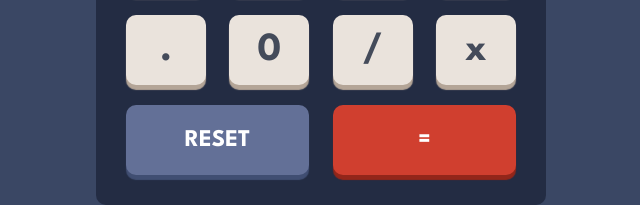
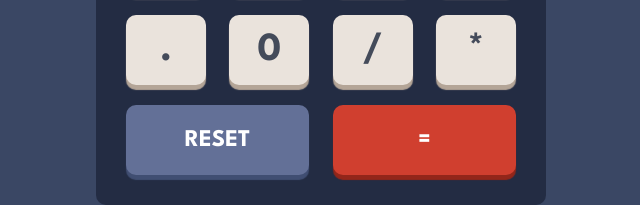
Before and after one commit to ajormoses/calculator-app, a plain HTML site: page index.html in a window 1280 px wide. Shown: the part 549-754 px from the top of the page, 319-959 px from the left. Drawn offline with Linux system fonts and the light colour scheme.

Commit message:
completed

```diff
--- a/index.html
+++ b/index.html
@@ -77,7 +77,7 @@
               <button class="buttons">.</button>
               <button class="buttons">0</button>
               <button class="buttons">/</button>
-              <button class="buttons">x</button>
+              <button class="buttons">*</button>
             </div>
             <div class="fifth-column last-main-btn">
               <button class="reset buttons">RESET</button>
```
